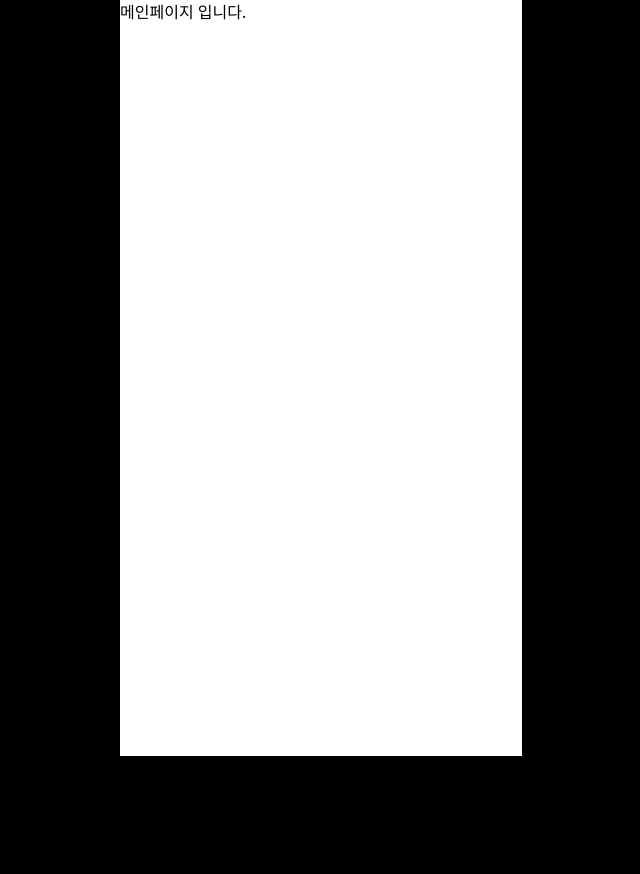
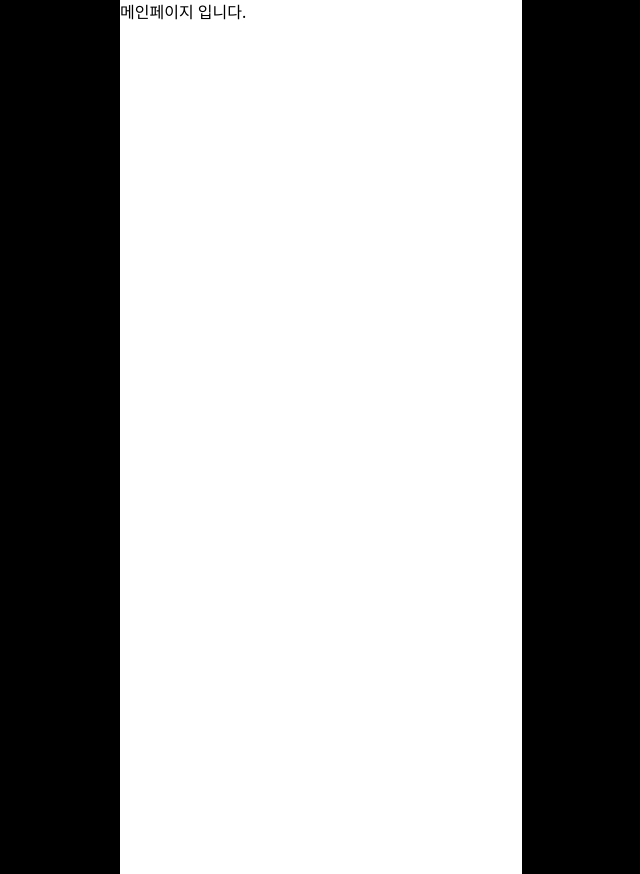
Before and after one commit to 9ITHON/5-ReturnZone-FE, a React (Vite) app: page / in a window 1280 px wide. Shown: the whole page, without its empty margins (319-959 px from the left). Before the commit the page ends 800 px from the top, so only its background shows below. Built offline with nearby package versions, Linux system fonts and the light colour scheme.

Commit message:
동기화 테스트

```diff
--- a/src/index.css
+++ b/src/index.css
@@ -32,7 +32,7 @@ svg{
 
 .app-viewport {
   width: 402px;
-  height: 756px;
+  height: 874px;
   margin: 0 auto;
   overflow: hidden;
 }
```
